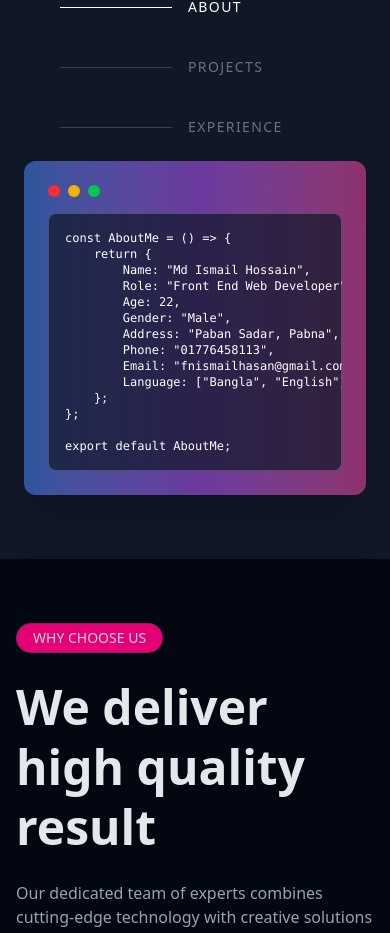
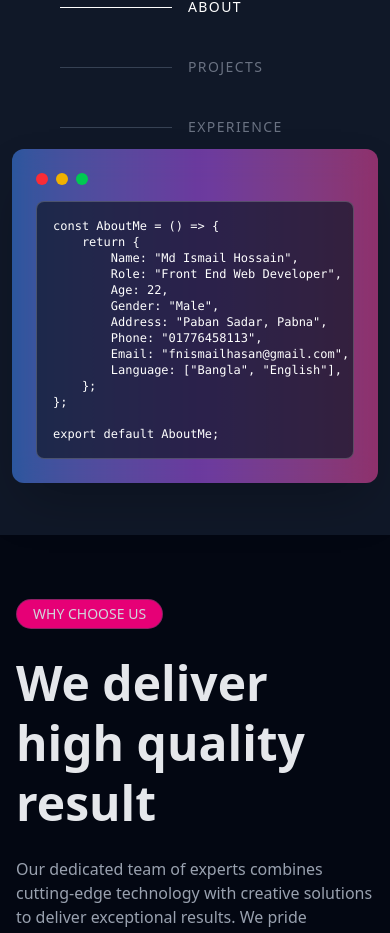
Before and after one commit to ismail-hasan/react-portfolio, a React (Vite) app: page / in a window 390 px wide. Shown: the part 2378-3311 px from the top of the page. Built offline with nearby package versions, Linux system fonts and the light colour scheme.

Commit message:
all done

```diff
--- a/src/Components/ProjectLayout.jsx
+++ b/src/Components/ProjectLayout.jsx
@@ -62,7 +62,7 @@ const ProjectLayout = () => {
                 </div>
 
                 {/* Right Content Area (Outlet) */}
-                <div className="flex-1 p-6">
+                <div className="flex-1 p-3 md:p-6">
                     {
                         location.pathname === "/experience" || location.pathname === "/project" ?
                             <Outlet /> :
--- a/src/Components/ProjectSection.jsx
+++ b/src/Components/ProjectSection.jsx
@@ -11,7 +11,7 @@ const ProjectSection = () => {
     ];
 
     return (
-        <div className="grid grid-cols-1 xl:grid-cols-2  gap-5 mt-12">
+        <div className="grid grid-cols-1 xl:grid-cols-2 p-5 md:p-0 gap-5 mt-12">
             {projects.map(project => (
                 <div
                     key={project.id}
```
Also changed, not shown: 1 other file (tests, documents, lock files or other folders).
